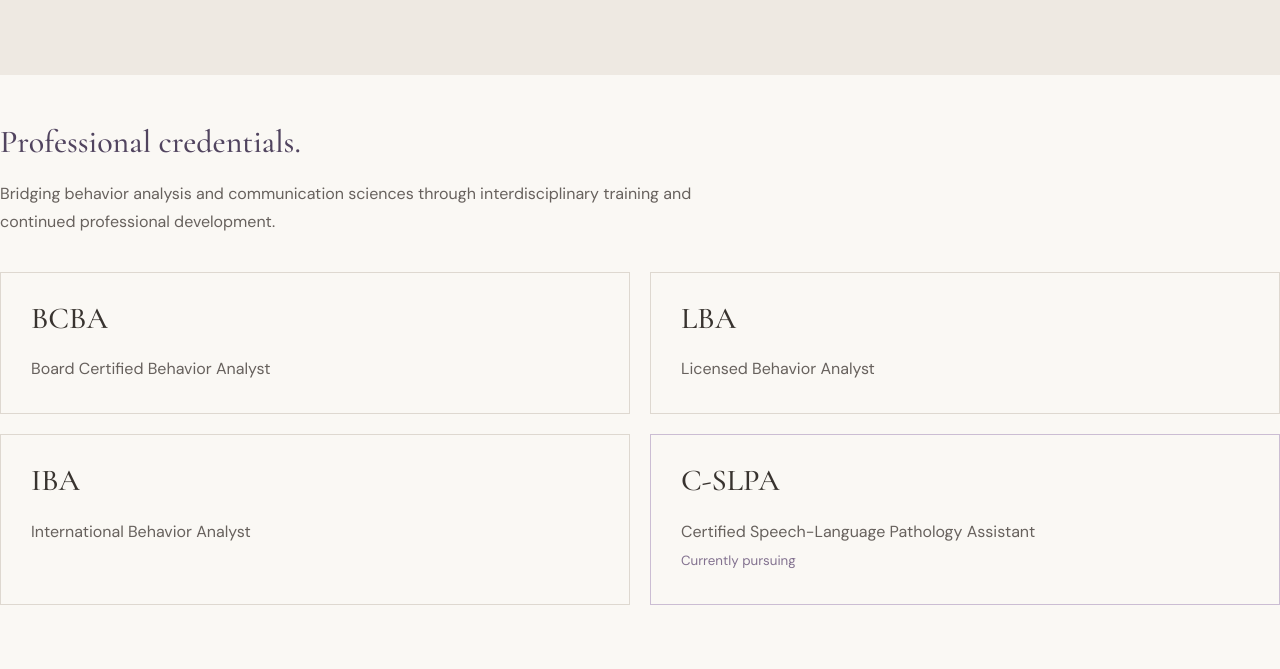
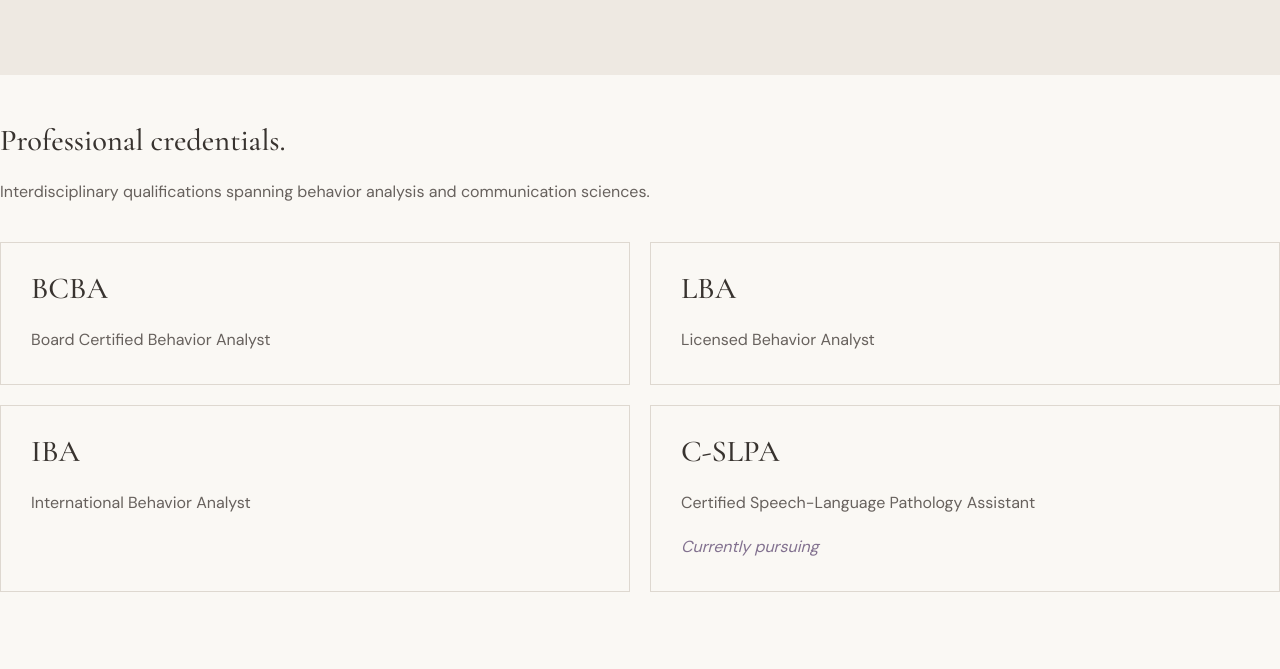
Before and after one commit to acfigueroa/acfigueroa.github.io, a plain HTML site: page index.html in a window 1280 px wide. Shown: the part 2280-2949 px from the top of the page. Drawn offline with nearby package versions, Linux system fonts and the light colour scheme.

Commit message:
Revise professional credentials text and formatting
Updated professional credentials section for clarity and style.

```diff
--- a/index.html
+++ b/index.html
@@ -487,14 +487,11 @@ a:focus-visible {
 
     <div style="margin-top: 50px;">
 
-    <h3 style="font-size: 32px; color: #51445f;">
-        Professional credentials.
-    </h3>
+    <h3>Professional credentials.</h3>
 
     <p>
-        Bridging behavior analysis and communication
-        sciences through interdisciplinary training
-        and continued professional development.
+        Interdisciplinary qualifications spanning
+        behavior analysis and communication sciences.
     </p>
 
     <div class="cards">
@@ -514,14 +511,12 @@ a:focus-visible {
             <p>International Behavior Analyst</p>
         </div>
 
-        <div class="research-card"
-             style="border: 1px solid #cbbdd3;
-                    background: transparent;">
+        <div class="research-card">
             <h3>C-SLPA</h3>
             <p>Certified Speech-Language Pathology Assistant</p>
-            <small style="color: #82718f;">
+            <p style="font-style: italic; color: #82718f;">
                 Currently pursuing
-            </small>
+            </p>
         </div>
 
     </div>
```
